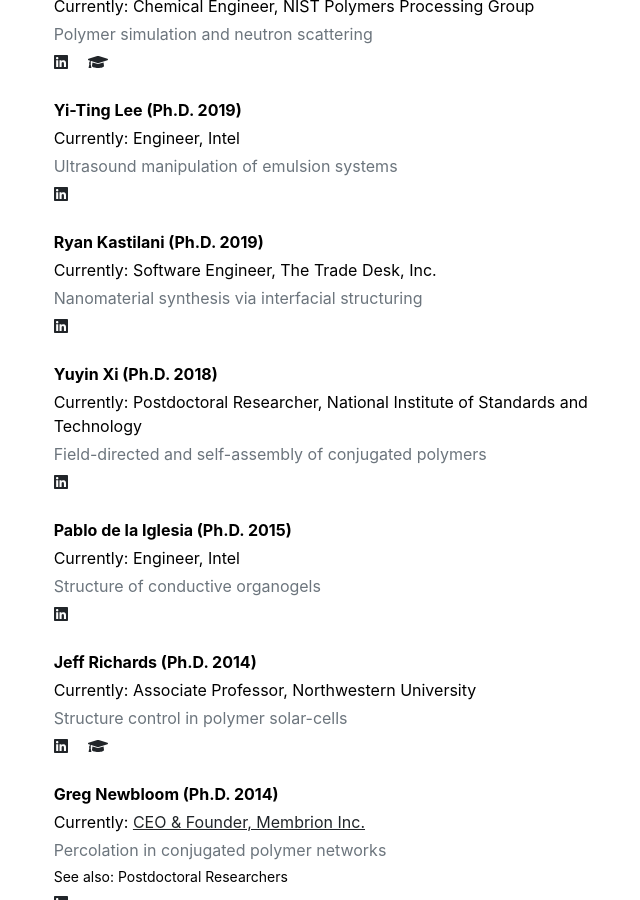
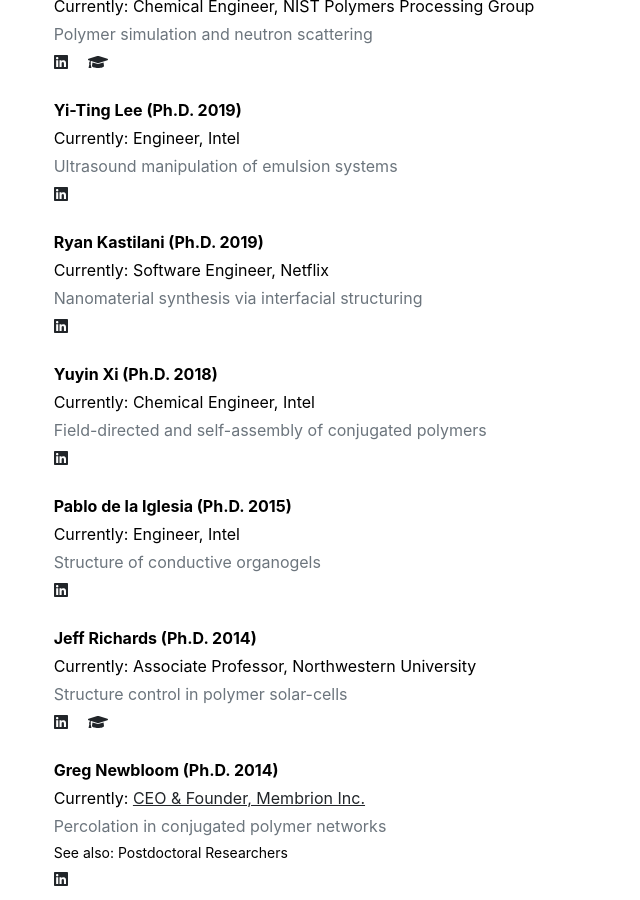
Before and after one commit to LiloUW/LiloUW.github.io, a Jekyll site: the page built from _pages/people.md, in a window 1280 px wide and 900 px high, scrolled down 5139 px. Shown: the whole window, without its empty margins (393-1033 px from the left). Built offline with Jekyll 4.4.1, drawn with Linux system fonts in a browser that asks for light colours; some of the changed text lies outside the part shown.

Commit message:
Update People

```diff
--- a/_data/people.yml
+++ b/_data/people.yml
@@ -36,7 +36,7 @@
   - {name: 'Zachery Wylie (Ph.D. 2026)', now: 'Postdoctoral Scholar, University of Oxford', research: 'Self-driving laboratory workflow for nanomaterials synthesis, purification, and isolation', linkedin: 'https://www.linkedin.com/in/zach-wylie-09299116b/'}
   - {name: 'Huat Thart Chiang (Ph.D. 2025)', now: 'Incoming Postdoctoral Fellow, National University of Singapore (with Prof. Pat Doyle and Prof. Saif Khan)', research: 'Data-driven analysis of experimental design spaces for colloidal synthesis and assembly', note: 'Previously a postdoctoral researcher at Johns Hopkins University', linkedin: 'https://www.linkedin.com/in/huattc/', orcid: 'https://orcid.org/0000-0002-0042-7958'}
   - {name: 'Brenden Pelkie (Ph.D. 2025)', now: 'Chemical Engineer, Interlune', research: 'Development of synthesis pipelines for autonomous laboratories', scholar: 'https://scholar.google.com/citations?user=1qUO6mgAAAAJ&hl=en', linkedin: 'https://www.linkedin.com/in/brenden-pelkie/'}
-  - {name: 'Karen Li (Ph.D. 2025)', now: 'Intel', research: 'Structure and property control in organic mixed ionic and electronic conducting polymers (OMIEC)', linkedin: 'https://www.linkedin.com/in/karen-li-0b6890245/'}
+  - {name: 'Karen Li (Ph.D. 2025)', now: 'Chemical Engineer, Intel', research: 'Structure and property control in organic mixed ionic and electronic conducting polymers (OMIEC)', linkedin: 'https://www.linkedin.com/in/karen-li-0b6890245/'}
   - {name: 'Sage Scheiwiller (Ph.D. 2024)', now: 'Engineer, ASML', research: 'Structural analysis of conjugated polymer-polymer composites and blends', linkedin: 'https://www.linkedin.com/in/sage-scheiwiller-8b9160105'}
   - {name: 'Maria Politi (Ph.D. 2024)', now: 'Postdoctoral Research Fellow, Acceleration Consortium, University of British Columbia', research: 'AI-driven optimization of soft-matter and nanomaterials with open-source laboratory automation', note: 'Co-advised with Prof. Adler and Prof. Beck', linkedin: 'https://www.linkedin.com/in/maria-politi-97a631170/'}
   - {name: 'Lorenzo Guio (Ph.D. 2024)', now: 'CoMotion at University of Washington', research: 'Synthesis and assembly of donor-acceptor conjugated polymers', note: 'Co-advised with Prof. Christine Luscombe', linkedin: 'https://www.linkedin.com/in/lorenzoguio/'}
@@ -44,8 +44,8 @@
   - {name: 'Jaime Rodriguez (Ph.D. 2021)', now: 'Data Scientist, Pacific Northwest National Laboratory', research: 'Advanced materials for flow batteries', linkedin: 'https://www.linkedin.com/in/jaimerodriguez26/'}
   - {name: 'Caitlyn Wolf (Ph.D. 2021)', now: 'Chemical Engineer, NIST Polymers Processing Group', research: 'Polymer simulation and neutron scattering', scholar: 'https://scholar.google.com/citations?user=RZdroV4AAAAJ&hl=en', linkedin: 'https://www.linkedin.com/in/caitlynwolf/'}
   - {name: 'Yi-Ting Lee (Ph.D. 2019)', now: 'Engineer, Intel', research: 'Ultrasound manipulation of emulsion systems', linkedin: 'https://www.linkedin.com/in/yi-ting-lee-2267135b/'}
-  - {name: 'Ryan Kastilani (Ph.D. 2019)', now: 'Software Engineer, The Trade Desk, Inc.', research: 'Nanomaterial synthesis via interfacial structuring', linkedin: 'https://www.linkedin.com/in/ryan-kastilani/'}
-  - {name: 'Yuyin Xi (Ph.D. 2018)', now: 'Postdoctoral Researcher, National Institute of Standards and Technology', research: 'Field-directed and self-assembly of conjugated polymers', linkedin: 'https://www.linkedin.com/in/yuyin-xi-03339b3b/'}
+  - {name: 'Ryan Kastilani (Ph.D. 2019)', now: 'Software Engineer, Netflix', research: 'Nanomaterial synthesis via interfacial structuring', linkedin: 'https://www.linkedin.com/in/ryan-kastilani/'}
+  - {name: 'Yuyin Xi (Ph.D. 2018)', now: 'Chemical Engineer, Intel', research: 'Field-directed and self-assembly of conjugated polymers', linkedin: 'https://www.linkedin.com/in/yuyin-xi-03339b3b/'}
   - {name: 'Pablo de la Iglesia (Ph.D. 2015)', now: 'Engineer, Intel', research: 'Structure of conductive organogels', linkedin: 'https://www.linkedin.com/in/pablo-de-la-iglesia-13854912/'}
   - {name: 'Jeff Richards (Ph.D. 2014)', now: 'Associate Professor, Northwestern University', research: 'Structure control in polymer solar-cells', linkedin: 'https://www.linkedin.com/in/jeffrey-richards-90617512/', scholar: 'https://scholar.google.com/citations?user=pfAdrBcAAAAJ&hl=en'}
   - {name: 'Greg Newbloom (Ph.D. 2014)', now: 'CEO & Founder, Membrion Inc.', now_url: 'https://membrion.com/', research: 'Percolation in conjugated polymer networks', note: 'See also: Postdoctoral Researchers', linkedin: 'https://www.linkedin.com/in/greg-newbloom-ab125458/'}
```
